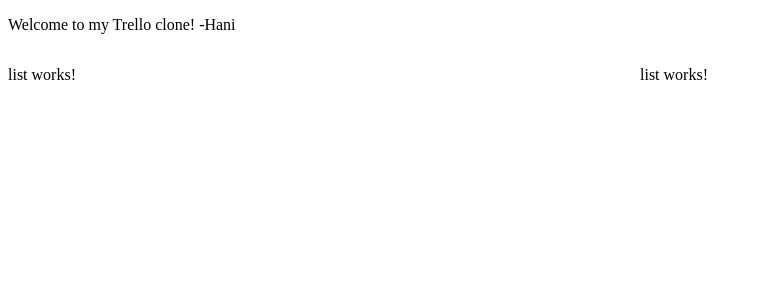
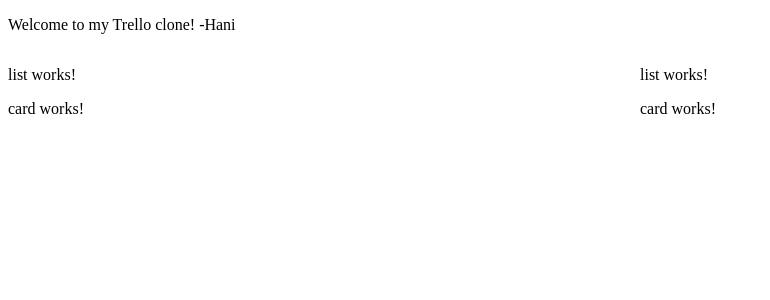
Before and after one commit to batibot323/trello-clone-angular, an Angular app: page / in a window 1280 px wide. Shown: the top 300 px of the page, without its empty margins (0-770 px from the left). Built offline with nearby package versions, Linux system fonts and the light colour scheme.

Commit message:
Giolo Card Debug

```diff
--- a/src/app/card/card.module.ts
+++ b/src/app/card/card.module.ts
@@ -8,6 +8,9 @@ import { CardComponent } from './card.component';
   declarations: [CardComponent],
   imports: [
     CommonModule
+  ],
+  exports: [
+    CardComponent
   ]
 })
 export class CardModule { }
--- a/src/app/list/list.component.html
+++ b/src/app/list/list.component.html
@@ -1 +1,2 @@
 <p>list works!</p>
+<tc-card></tc-card>
--- a/src/app/list/list.module.ts
+++ b/src/app/list/list.module.ts
@@ -1,13 +1,15 @@
 import { NgModule } from '@angular/core';
 import { CommonModule } from '@angular/common';
 import { ListComponent } from './list.component';
+import { CardModule } from '../card/card.module';
 
 
 
 @NgModule({
   declarations: [ListComponent],
   imports: [
-    CommonModule
+    CommonModule,
+    CardModule
   ],
   exports: [
     ListComponent
```
